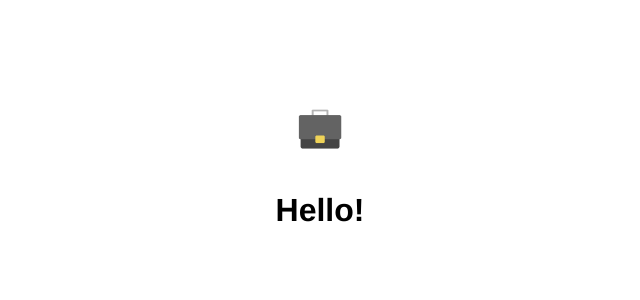
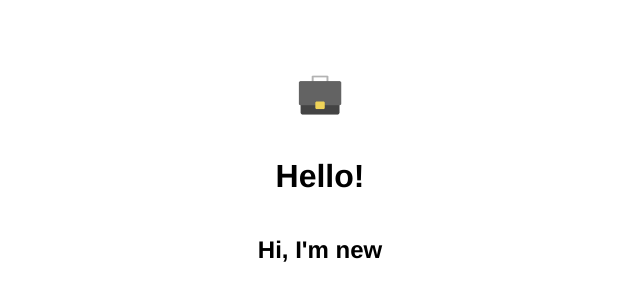
Before and after one commit to chungus84/git-101-2, a plain HTML site: page index.html in a window 1280 px wide. Shown: the part 230-530 px from the top of the page, without its empty margins (320-960 px from the left). Drawn offline with Linux system fonts and the light colour scheme.

Commit message:
Added H2 message Im new

```diff
--- a/index.html
+++ b/index.html
@@ -11,6 +11,7 @@
     <div id="container">
         <img id="logo" src="breifcase.png" alt="">
         <h1>Hello!</h1>
+        <h2>Hi, I'm new</h2>
     </div>
 
 </body>
```
